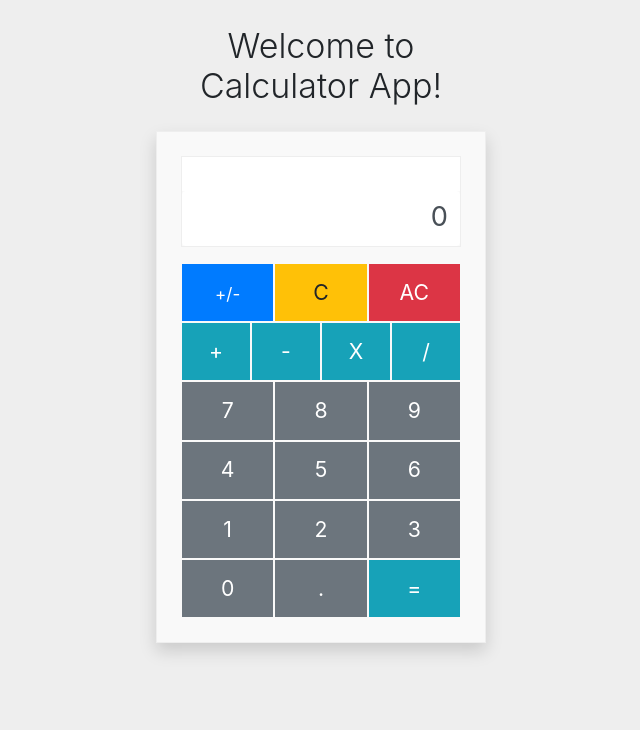
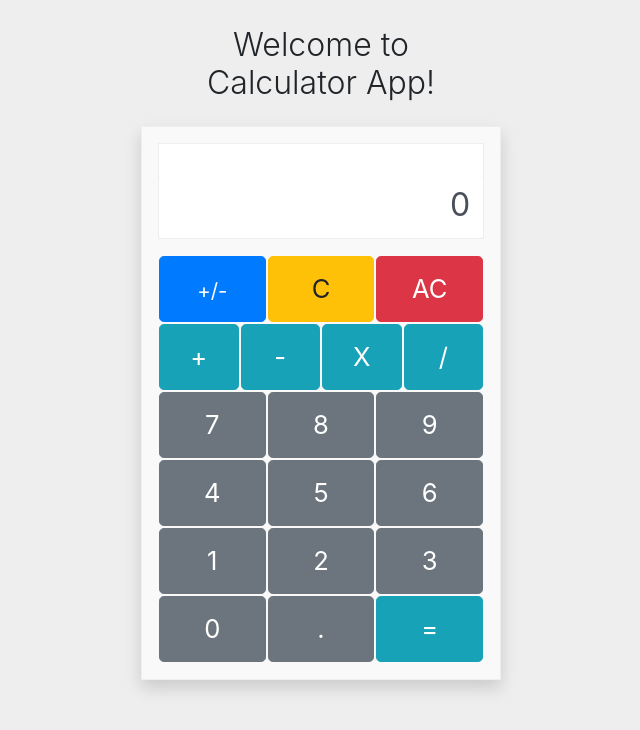
Before and after one commit to tan-ddn/calculator-app, an Angular app: page / in a window 1280 px wide. Shown: the top 730 px of the page, without its empty margins (319-959 px from the left). Built offline with nearby package versions, Linux system fonts and the light colour scheme.

Commit message:
Basic Calculator completed

```diff
--- a/src/app/app.component.css
+++ b/src/app/app.component.css
@@ -1,14 +1,9 @@
 h1.display-4 {
-    font-size: 2em;
-}
-
-.btn {
-    font-size: 1.25em;
-    padding: .55em .75em;
+    font-size: 2rem;
 }
 
 .calc-wrapper {
-    max-width: 330px;
+    max-width: 360px;
     margin: auto;
     border: 1px solid #eee;
     background: #f9f9f9;
@@ -19,22 +14,23 @@ h1.display-4 {
 }
 .calc-screen .calc-log {
     text-align: right;
-    height: 2em;
-    padding: .375em .75em;
+    height: 2rem;
+    padding: .3rem .8rem;
     background: #fff;
     white-space: nowrap;
     overflow: hidden;
     text-overflow: ellipsis;
 }
 .calc-screen .calc-screen-input {
-    font-size: 1.6em;
+    font-size: 2rem;
+    padding: .3rem .8rem;
 }
 /*.calc-screen .calc-screen-input .calc-key-input {
     visibility: hidden;
     position: absolute;
     left: 0;
     bottom: 0;
-    font-size: 1em;
+    font-size: 1rem;
 }*/
 .calc-screen input {
     outline: 0;
@@ -47,6 +43,11 @@ h1.display-4 {
   margin: 0;
 }
 
+.btn-toolbar .btn {
+    font-size: 1.6rem;
+    padding: .8rem .8rem;
+    border-radius: .3rem;
+}
 .calc-operation-group .btn {
     flex-grow: 1;
     width: calc(25% - 2px);
--- a/src/app/app.component.html
+++ b/src/app/app.component.html
@@ -37,8 +37,8 @@
         </div>
       </div-->
       <div class="row my-3 justify-content-center">
-        <div class="col-lg-4 col-md-6 col-sm-12">
-          <div class="calc-wrapper shadow p-4">
+        <div class="col-lg-5 col-md-7 col-sm-12">
+          <div class="calc-wrapper shadow p-3">
             <div class="row">
               <div class="col-12"><div id="calc-screen" class="form-group calc-screen ">
                 <div class="calc-log">
@@ -55,18 +55,18 @@
               <div class="col-12">
                 <div class="btn-toolbar" role="toolbar">
                   <div class="btn-group calc-operation-group flex-wrap flex-grow-1 text-center" role="group">
-                    <button (click)='toggleSign()' class="btn btn-primary btn-lg rounded-0"><small>+/-</small></button>
+                    <button (click)='toggleSign()' class="btn btn-primary btn-lg "><small>+/-</small></button>
                     <button (click)='clearInput()' class="btn btn-warning btn-lg">C</button>
-                    <button (click)='allClear()' class="btn btn-danger btn-lg rounded-0">AC</button>
+                    <button (click)='allClear()' class="btn btn-danger btn-lg ">AC</button>
                   </div>
                   <div class="btn-group calc-operation-group flex-wrap flex-grow-1 text-center" role="group">
-                    <button (click)='doOperation($event)' class="btn btn-info btn-lg rounded-0" value="+">+</button>
+                    <button (click)='doOperation($event)' class="btn btn-info btn-lg " value="+">+</button>
                     <button (click)='doOperation($event)' class="btn btn-info btn-lg" value="-">-</button>
                     <button (click)='doOperation($event)' class="btn btn-info btn-lg" value="*">X</button>
-                    <button (click)='doOperation($event)' class="btn btn-info btn-lg rounded-0" value="/">/</button>
+                    <button (click)='doOperation($event)' class="btn btn-info btn-lg " value="/">/</button>
                   </div>
                   <div class="btn-group calc-numbers-group flex-wrap flex-row-reverse text-center" role="group">
-                    <input type="button" (click)='getInput($event)' class="btn btn-secondary btn-lg rounded-0" value="9" />
+                    <input type="button" (click)='getInput($event)' class="btn btn-secondary btn-lg " value="9" />
                     <input type="button" (click)='getInput($event)' class="btn btn-secondary btn-lg" value="8" />
                     <input type="button" (click)='getInput($event)' class="btn btn-secondary btn-lg" value="7" />
                     <input type="button" (click)='getInput($event)' class="btn btn-secondary btn-lg" value="6" />
@@ -74,12 +74,12 @@
                     <input type="button" (click)='getInput($event)' class="btn btn-secondary btn-lg" value="4" />
                     <input type="button" (click)='getInput($event)' class="btn btn-secondary btn-lg" value="3" />
                     <input type="button" (click)='getInput($event)' class="btn btn-secondary btn-lg" value="2" />
-                    <input type="button" (click)='getInput($event)' class="btn btn-secondary btn-lg rounded-0" value="1" />
+                    <input type="button" (click)='getInput($event)' class="btn btn-secondary btn-lg " value="1" />
                   </div>
                   <div class="btn-group calc-numbers-group flex-wrap flex-grow-1 text-center" role="group">
-                    <input type="button" (click)='getInput($event)' class="btn btn-secondary btn-lg rounded-0" value="0" />
+                    <input type="button" (click)='getInput($event)' class="btn btn-secondary btn-lg " value="0" />
                     <input type="button" (click)='insertDot()' class="btn btn-secondary btn-lg" value="." />
-                    <input type="button" (click)='getResult()' class="btn btn-info btn-lg rounded-0" value="=" />
+                    <input type="button" (click)='getResult()' class="btn btn-info btn-lg " value="=" />
                   </div>
                 </div>
               </div>
--- a/src/app/app.component.ts
+++ b/src/app/app.component.ts
@@ -24,10 +24,11 @@ export class AppComponent implements AfterViewInit {
   }
 
   //Listen to keyboard event
-  @HostListener('document:keypress', ['$event'])
+  @HostListener('document:keydown', ['$event'])
   handleKeyboardEvent(event: KeyboardEvent) {
+    //console.log(event);
     this.keyIn = event.key;
-    if (isNaN(this.keyIn)) {
+    if (isNaN(this.keyIn) || this.keyIn === ' ') {
       switch (this.keyIn) {
         case '+':
         case '-':
@@ -35,12 +36,19 @@ export class AppComponent implements AfterViewInit {
         case '/':
           this.doOperation(event);
           break;
+        case ' ':
         case '=':
         case 'Enter':
           this.getResult();
           break;
         case '.':
           this.insertDot();
+          break;
+        case 'Backspace':
+          this.clearInput();
+          break;
+        case 'Escape':
+          this.allClear();
           break;
       }
     } else {
@@ -93,7 +101,7 @@ export class AppComponent implements AfterViewInit {
   //Update logic service's currentNum and reformat currentDisplayNum
   updateCurrentNum() {
     this.logicService.setCurrentNum(this.currentDisplayNum);
-    if (this.logicService.getCurrentNum() !== 0 || this.currentDisplayNum === '0') this.currentDisplayNum = this.toEasyReadFormat(this.logicService.getCurrentNum());
+    if (this.currentDisplayNum.indexOf('.') === -1) this.currentDisplayNum = this.toEasyReadFormat(this.logicService.getCurrentNum());456
   }
 
   //Get number input
```
